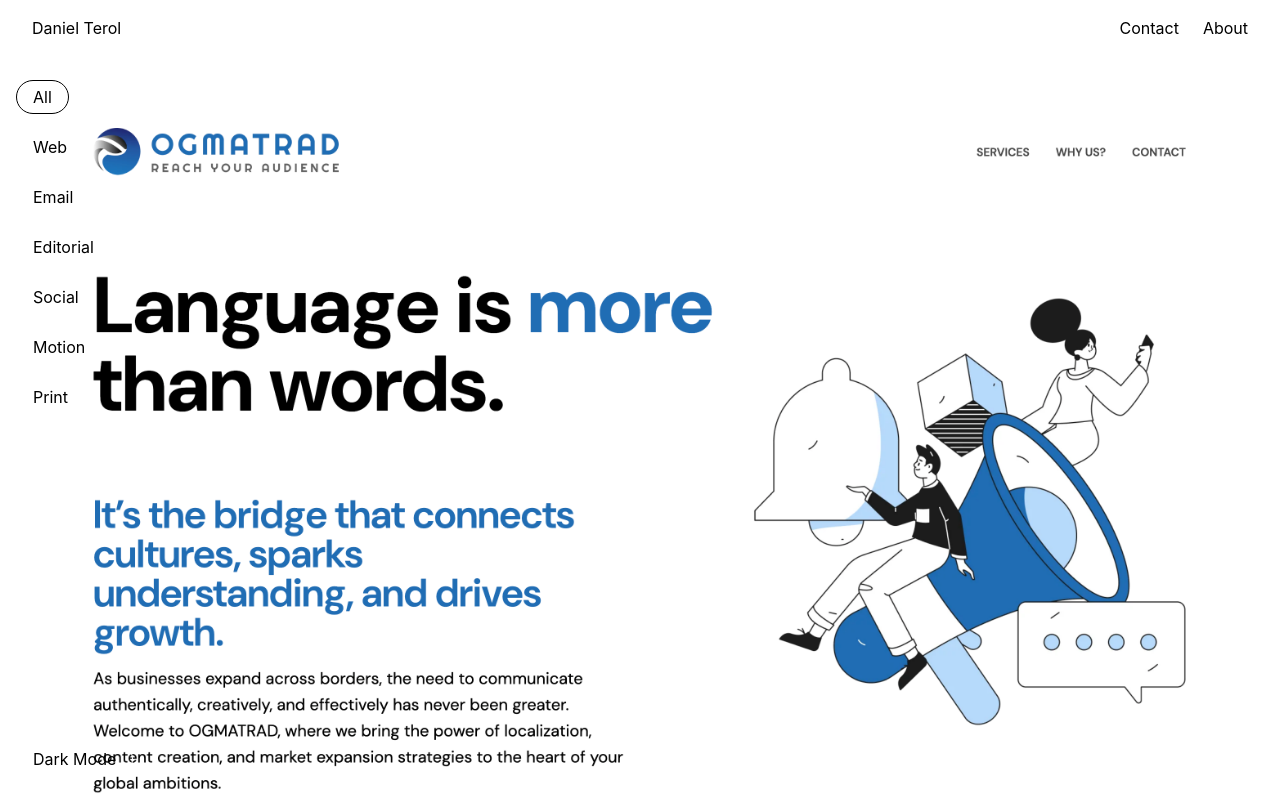
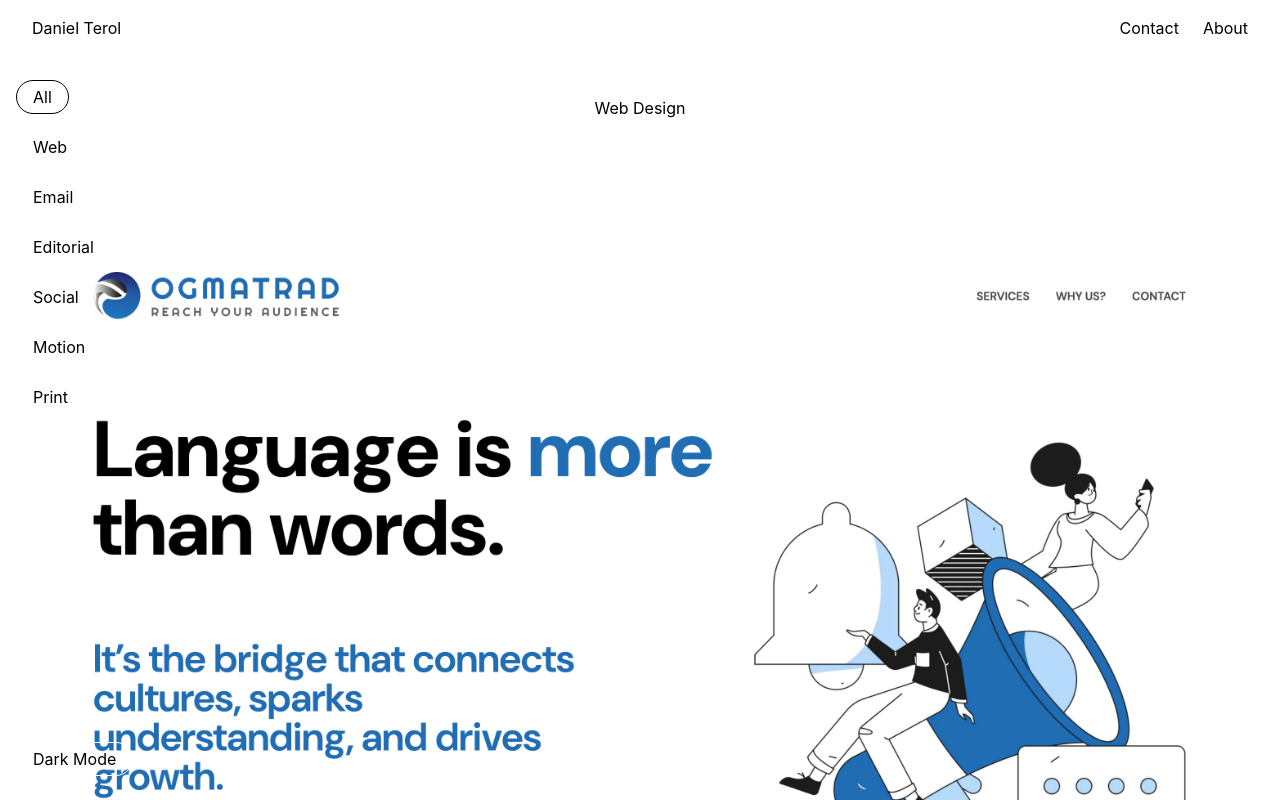
Before and after one commit to Detege/DtPortfolio2025, a React (Vite) app: page /home in a window 1280 px wide. Built offline with nearby package versions, Linux system fonts and the light colour scheme.

Commit message:
separate images by project

```diff
--- /dev/null
+++ b/src/components/WorkTitle.tsx
@@ -0,0 +1,13 @@
+interface Props {
+  title: string;
+}
+
+function Works({ title }: Props) {
+  return (
+    <div className="w-full flex justify-center">
+      <h2 className="text-black">{title}</h2>
+    </div>
+  );
+}
+
+export default Works;
--- a/src/components/Works.tsx
+++ b/src/components/Works.tsx
@@ -1,11 +1,20 @@
 interface Props {
+  type: "image" | "video" | "iframe";
   src: string;
 }
 
-function Works({ src }: Props) {
+function Works({ type, src }: Props) {
   return (
     <div className="w-full flex justify-center">
-      <img src={src} alt="Project" className="w-full h-auto rounded-3xl" />
+      {type === "image" && (
+        <img src={src} alt="Project" className="w-full h-auto rounded-3xl" />
+      )}
+      {type === "video" && (
+        <video src={src} controls className="w-full h-auto rounded-3xl" />
+      )}
+      {type === "iframe" && (
+        <iframe src={src} className="w-full h-auto rounded-3xl"></iframe>
+      )}
     </div>
   );
 }
--- a/src/pages/Home.tsx
+++ b/src/pages/Home.tsx
@@ -1,56 +1,93 @@
 import Works from "../components/Works";
+import WorkTitle from "../components/WorkTitle";
+
+interface ContentItem {
+  id: number;
+  type: "image" | "video" | "iframe";
+  src: string;
+}
+
+interface Section {
+  title: string;
+  tags: string[];
+  rows: { layout: string; content: ContentItem[] }[];
+}
 
 interface Props {
   selectedFilters: string[];
 }
 
 function Home({ selectedFilters }: Props) {
-  const imageRows = [
+  const sections: Section[] = [
     {
-      layout: "full",
-      images: [{ id: 1, src: "/src/images/web1.png", tags: ["Web"] }],
-    },
-    {
-      layout: "full",
-      images: [{ id: 2, src: "/src/images/email1.png", tags: ["Email"] }],
-    },
-    {
-      layout: "two-col",
-      images: [
-        { id: 3, src: "/src/images/editorial1.png", tags: ["Editorial"] },
-        { id: 4, src: "/src/images/editorial2.png", tags: ["Editorial"] },
+      title: "Web Design",
+      tags: ["Web"],
+      rows: [
+        {
+          layout: "full",
+          content: [{ id: 1, type: "image", src: "/src/images/web1.png" }],
+        },
       ],
     },
     {
-      layout: "three-col",
-      images: [
-        { id: 5, src: "/src/images/interface1.jpg", tags: ["Motion"] },
-        { id: 6, src: "/src/images/interface2.png", tags: ["Print"] },
-        { id: 7, src: "/src/images/interface3.png", tags: ["Web", "Email"] },
+      title: "Email Campaigns",
+      tags: ["Email"],
+      rows: [
+        {
+          layout: "full",
+          content: [{ id: 2, type: "image", src: "/src/images/email1.png" }],
+        },
       ],
     },
     {
-      layout: "full",
-      images: [
-        { id: 8, src: "/src/images/print1.png", tags: ["Email", "Print"] },
+      title: "Editorial Work",
+      tags: ["Editorial"],
+      rows: [
+        {
+          layout: "two-col",
+          content: [
+            { id: 3, type: "image", src: "/src/images/editorial1.png" },
+            { id: 4, type: "image", src: "/src/images/editorial2.png" },
+          ],
+        },
+      ],
+    },
+    {
+      title: "Mixed Media",
+      tags: ["Motion", "Print", "Web", "Email"],
+      rows: [
+        {
+          layout: "three-col",
+          content: [
+            { id: 5, type: "video", src: "/src/videos/motion1.mp4" },
+            { id: 6, type: "image", src: "/src/images/print1.png" },
+          ],
+        },
+        {
+          layout: "full",
+          content: [{ id: 7, type: "iframe", src: "https://example.com" }],
+        },
       ],
     },
   ];
 
-  const filteredRows = selectedFilters.includes("All")
-    ? imageRows
-    : imageRows.filter((row) =>
-        row.images.some((img) =>
-          img.tags.some((tag) => selectedFilters.includes(tag))
-        )
+  const filteredSections = selectedFilters.includes("All")
+    ? sections
+    : sections.filter((section) =>
+        section.tags.some((tag) => selectedFilters.includes(tag))
       );
 
   return (
     <div className="space-y-100">
-      {filteredRows.map((row, index) => (
-        <div key={index} className={getGridClass(row.layout)}>
-          {row.images.map((image) => (
-            <Works key={image.id} src={image.src} />
+      {filteredSections.map((section, index) => (
+        <div key={index} className="space-y-30">
+          <WorkTitle title={section.title} />
+          {section.rows.map((row, rowIndex) => (
+            <div key={rowIndex} className={getGridClass(row.layout)}>
+              {row.content.map((item) => (
+                <Works key={item.id} type={item.type} src={item.src} />
+              ))}
+            </div>
           ))}
         </div>
       ))}
```
